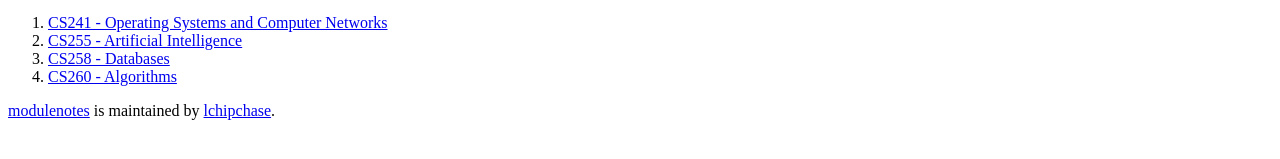
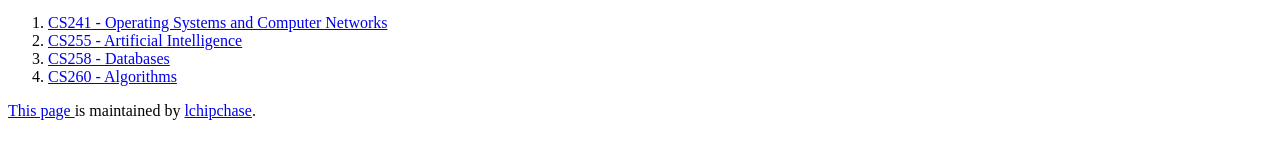
Before and after one commit to lchipchase/modulenotes, a Jekyll site: the page built from index.md, in a window 1280 px wide. Shown: the part 234-393 px from the top of the page. Built offline with Jekyll 4.4.1, drawn with Linux system fonts in a browser that asks for light colours; our own code applies the rules of GitHub Pages for plain Markdown files; the repository's description, which GitHub fills in, is left out.

Commit message:
Update default.html

```diff
--- a/_layouts/default.html
+++ b/_layouts/default.html
@@ -68,7 +69,7 @@
 
 
         {% if site.github.is_project_page %}
-        <span class="site-footer-owner"><a href="{{ site.github.repository_url }}">{{ site.github.repository_name }}</a> is maintained by <a href="{{ site.github.owner_url }}">{{ site.github.owner_name }}</a>.</span>
+        <span class="site-footer-owner"><a href="{{ site.github.repository_url }}">This page </a> is maintained by <a href="{{ site.github.owner_url }}">{{ site.github.owner_name }}</a>.</span>
       {% endif %}
       </footer>
     </main>
```
Also changed, not shown: other parts of _layouts/default.html (+1 -0 lines).
